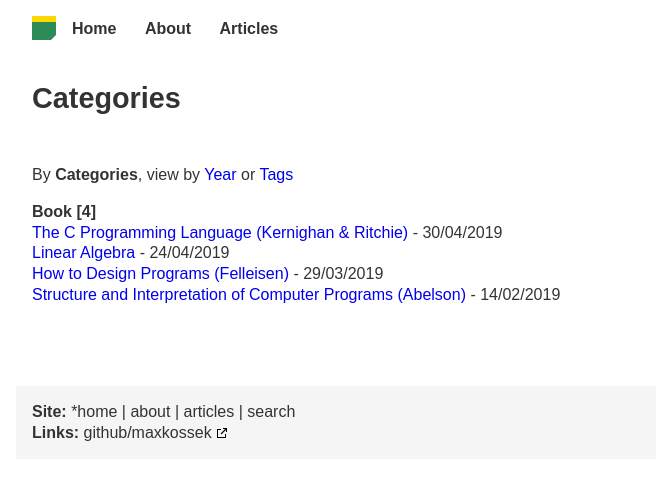
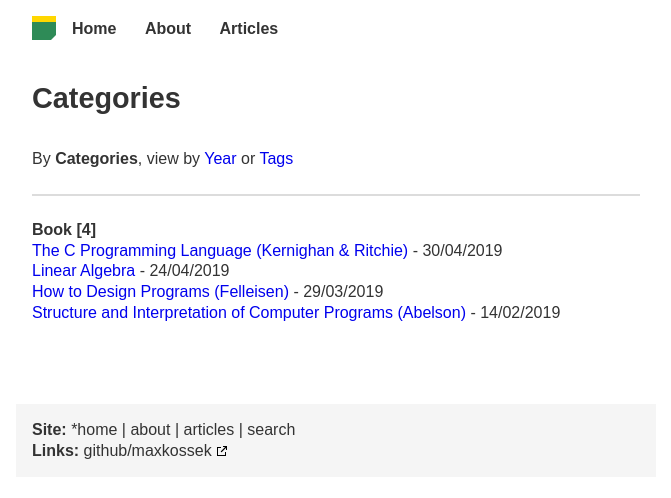
Before and after one commit to maxkossek/maxkossek.github.io, a Jekyll site: the page built from categories.html, in a window 1280 px wide. Shown: the top 498 px of the page, without its empty margins (304-975 px from the left). Built offline with Jekyll 4.4.1, drawn with Linux system fonts in a browser that asks for light colours.

Commit message:
Update tag and category archives, add grid css

```diff
--- a/articles/index.html
+++ b/articles/index.html
@@ -9,7 +9,9 @@
 </header>
 <main>
 
-<p>By <strong>Year</strong>, view by <a href="/categories">Categories</a> or <a href="/tags">Tags</a></p>
+<div>By <strong>Year</strong>, view by <a href="/categories">Categories</a> or <a href="/tags">Tags</a></div>
+
+<hr>
 
 {% assign postsByYear =
     site.posts | group_by_exp:"post", "post.date | date: '%Y'" %}
--- a/categories.html
+++ b/categories.html
@@ -9,10 +9,12 @@
 </header>
 <main>
 
-<p>By <strong>Categories</strong>, view by <a href="/articles">Year</a> or <a href="/tags">Tags</a></p>
+<div>By <strong>Categories</strong>, view by <a href="/articles">Year</a> or <a href="/tags">Tags</a></div>
+
+<hr>
 
 {% for category in site.categories %}
-<strong id="#{{ category[0] | downcase | url_escape | strip | replace: ' ', '-' }}" style="text-transform: capitalize;">{{ category | first }} <span>[{{ category[1].size }}]</span></strong>
+<strong id="{{ category[0] | downcase | url_escape | strip | replace: ' ', '-' }}" style="text-transform: capitalize;">{{ category | first }} <span>[{{ category[1].size }}]</span></strong>
 <ul class="none">
 {% for post in category.last %}
 <li><a href="{{ post.url }}" title="{{ post.title }}">{{ post.title }}</a> - <time>{{ post.date | date: "%-d/%m/%Y" }}</time></li>
--- a/css/main.css
+++ b/css/main.css
@@ -1,8 +1,11 @@
 /* Layout */
+html {
+    scroll-behavior: smooth;
+}
 body {
 	-webkit-font-smoothing: antialiased;
     text-rendering: optimizeLegibility;
-	font-family: sans-serif;
+	font-family: arial, sans-serif;
 	line-height: 1.3;
     color: #333;
     margin: 0;
@@ -11,6 +14,21 @@
 	max-width: 38rem;
 	padding: 1rem;
 	margin: auto;
+}
+
+/* Grid */
+.grid {
+    display: flex;
+    margin: -1em 0 1.5em -1em;
+}
+.col {
+    flex: 1;
+    padding: 1em 0 0 1em;
+}
+@media (max-width: 40em) {
+  .grid {
+        display: block;
+  }
 }
 
 
@@ -35,7 +53,7 @@
 footer a, footer a:visited {
 	color: inherit;
 }
-a[href~="#"] {
+a[href~="#"], a[href~="#"]:visited {
     color: blue;
 }
 .to-top a[href~="#"]::before {
@@ -124,6 +142,9 @@
 a {
 	text-decoration: none;
 }
+a:visited {
+	color: purple;
+}
 a:hover {
 	text-decoration: underline;
 }
--- a/search/index.html
+++ b/search/index.html
@@ -7,6 +7,9 @@
 <h1>{{ page.title }}</h1>
 </header>
 <main>
+
+<p><details> <summary>Additional Search Tips</summary> <p>You may also try viewing the site by <a href="/categories">categories</a> or <a href="/tags">tags</a>.</p> </details></p>
+
 <script>
   (function() {
     var cx = '000943464307846550854:fbl6izcunfc';
--- a/tags.html
+++ b/tags.html
@@ -9,10 +9,12 @@
 
 <main>
 
-<p>By <strong>Tags</strong>, view by <a href="/articles">Year</a> or <a href="/categories">Categories</a></p>
+<div>By <strong>Tags</strong>, view by <a href="/articles">Year</a> or <a href="/categories">Categories</a></div>
+
+<hr>
 
 {% for tag in site.tags %}
-<strong id="#{{ tag[0] | downcase | url_escape | strip | replace: ' ', '-' }}"># {{ tag | first }} <span>[{{ tag[1].size }}]</span></strong>
+<strong id="{{ tag[0] | downcase | url_escape | strip | replace: ' ', '-' }}"># {{ tag | first }} <span>[{{ tag[1].size }}]</span></strong>
 <ul class="none">
 {% for post in tag.last %}
 <li><a href="{{ post.url }}" title="{{ post.title }}">{{ post.title }}</a> - <time>{{ post.date | date: "%-d/%m/%Y" }}</time></li>
```
